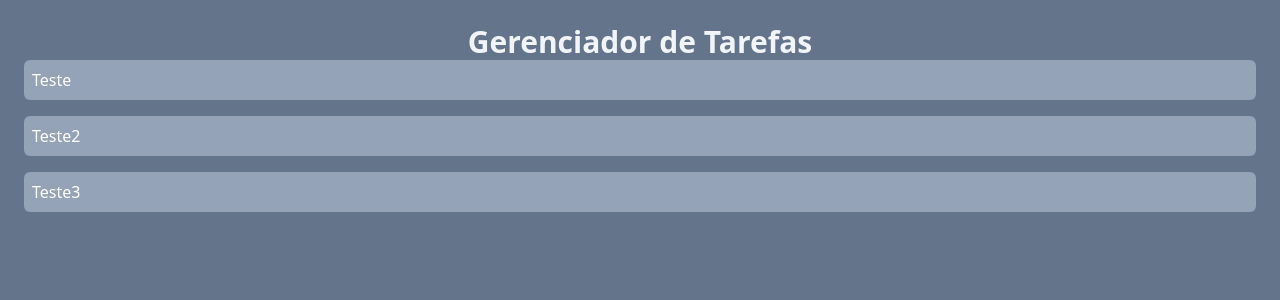
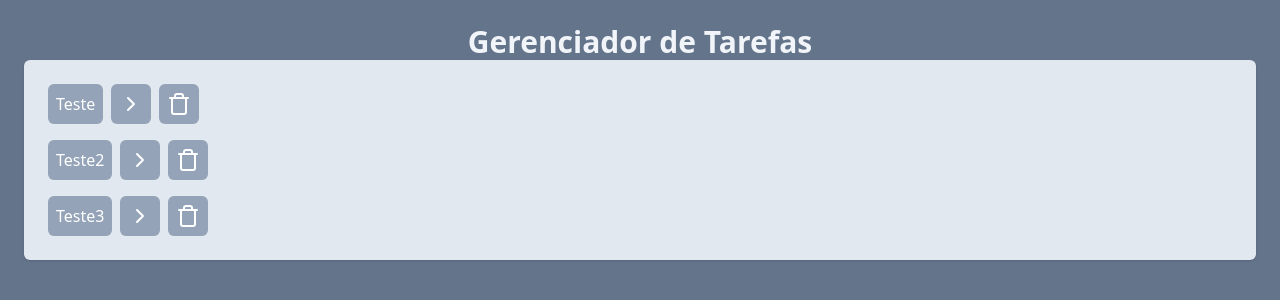
Before and after one commit to brunohro/Gerenciador_de_tarefas_c_react, a React (Vite) app: page / in a window 1280 px wide. Shown: the top 300 px of the page. Built offline with nearby package versions, Linux system fonts and the light colour scheme.

Commit message:
Adicionando a função remover

```diff
--- a/package.json
+++ b/package.json
@@ -10,6 +10,7 @@
     "preview": "vite preview"
   },
   "dependencies": {
+    "lucide-react": "^0.435.0",
     "react": "^18.2.0",
     "react-dom": "^18.2.0"
   },
--- a/src/App.jsx
+++ b/src/App.jsx
@@ -1,5 +1,5 @@
 import { useState } from "react";
-import AddTask from "./components/AddTask";
+// import AddTask from "./components/AddTask";
 import Task from "./components/Task";
 
 function App() {
@@ -23,12 +23,32 @@
       isCompleted: false,
     },
   ]);
+
+  function onTaskClick(taskId) {
+    const newTasks = task.map((task) => {
+      if (task.id === taskId) {
+        return { ...task, isCompleted: !task.isCompleted };
+      }
+
+      return task;
+    });
+    setTask(newTasks); // passando a nova lista atualizada
+  }
+
+  function onDeleteTaskClick(taskId) {
+    const newTasks = task.filter((t) => t.id != taskId);
+    setTask(newTasks);
+  }
   return (
     <div className="w-screen h-screen bg-slate-500 justify-center p-6">
       <h1 className="text-3xl text-slate-100 font-bold text-center">
         Gerenciador de Tarefas
       </h1>
-      <Task tasks={task} />
+      <Task
+        tasks={task}
+        onTaskClick={onTaskClick}
+        onDeleteTaskClick={onDeleteTaskClick}
+      />
     </div>
   );
 }
--- a/src/components/Task.jsx
+++ b/src/components/Task.jsx
@@ -1,10 +1,26 @@
+import { ChevronRightIcon, TrashIcon } from "lucide-react";
+
 function Task(props) {
   return (
-    <ul className="space-y-4">
+    <ul className="space-y-4 p-6 bg-slate-200 rounded-md shadow">
       {props.tasks.map((task) => (
-        <li key={task.id} className="bg-slate-400 text-white p-2 rounded-md">
-          {" "}
-          {task.title}
+        <li key={task.id} className="flex gap-2">
+          <button
+            onClick={() => props.onTaskClick(task.id)}
+            className={`bg-slate-400 text-white text-left p-2 rounded-md
+              ${task.isCompleted && "line-through"} `}
+          >
+            {task.title}
+          </button>
+          <button className="bg-slate-400 text-white p-2 rounded-md">
+            <ChevronRightIcon />
+          </button>
+          <button
+            onClick={() => props.onDeleteTaskClick(task.id)}
+            className="bg-slate-400 text-white p-2 rounded-md"
+          >
+            <TrashIcon />
+          </button>
         </li>
       ))}
     </ul>
```
Also changed, not shown: 1 other file (tests, documents, lock files or other folders).
